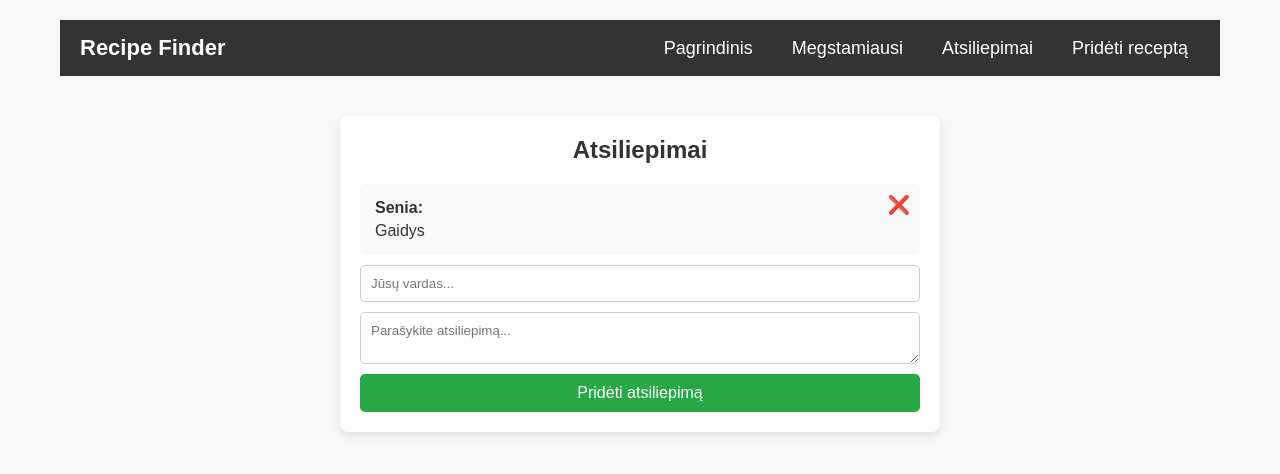
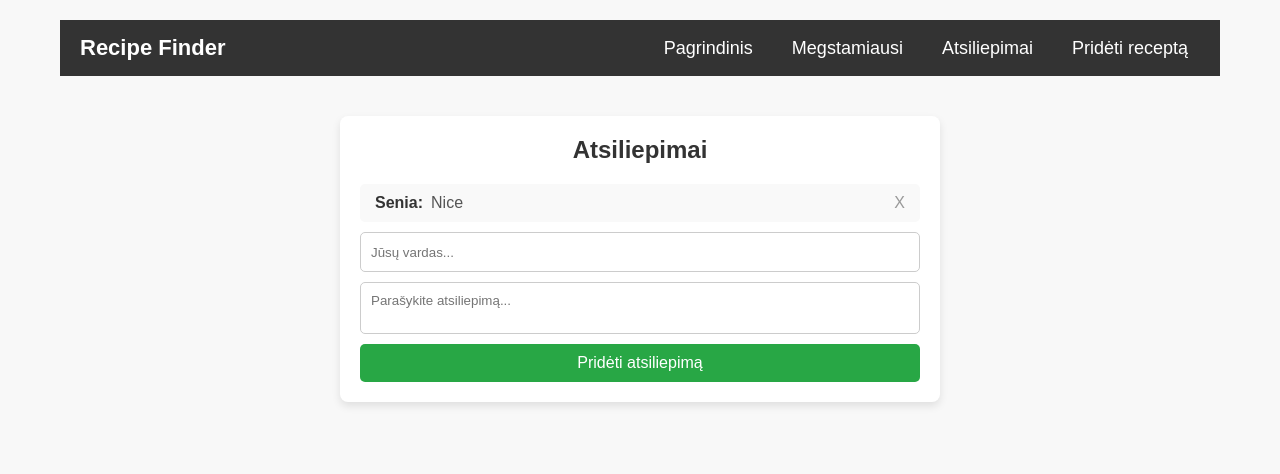
Before and after one commit to Arsenas/React-atsiskaitymas, a React (Vite) app: page /reviews in a window 1280 px wide. Shown: the top 474 px of the page. Built offline with nearby package versions, Linux system fonts and the light colour scheme; data requests are answered from the project's data file.

Commit message:
Pataisyti stiliai: atsiliepimai inline, laukeliu augimas

```diff
--- a/db.json
+++ b/db.json
@@ -1,13 +1,20 @@
 {
   "recipes": [
     {
-      "id": "f1f8",
-      "title": "picl",
-      "image": "https://lindamziedrich.files.wordpress.com/2012/11/pickle-cocktail.jpg?w=223"
+      "id": "1741953987912",
+      "title": "Sigma",
+      "description": "Aprašymas nepateiktas. Bet šis receptas vis tiek vertas dėmesio! 🍽️",
+      "image": "https://www.mimisrecipes.com/wp-content/uploads/2018/12/recipe-placeholder-featured.jpg"
     },
     {
-      "id": "1741953987912",
-      "title": "Sigma",
+      "id": "1741954495048",
+      "title": "SigmaSigma",
+      "description": "Aprašymas nepateiktas. Bet šis receptas vis tiek vertas dėmesio! 🍽️",
+      "image": "https://www.mimisrecipes.com/wp-content/uploads/2018/12/recipe-placeholder-featured.jpg"
+    },
+    {
+      "id": "1741955723862",
+      "title": "aas",
       "description": "Aprašymas nepateiktas. Bet šis receptas vis tiek vertas dėmesio! 🍽️",
       "image": "https://www.mimisrecipes.com/wp-content/uploads/2018/12/recipe-placeholder-featured.jpg"
     }
@@ -15,8 +22,8 @@
   "favorites": [],
   "reviews": [
     {
-      "id": "1741953108530",
-      "text": "Gaidys",
+      "id": "1741955364598",
+      "text": "Nice",
       "author": "Senia"
     }
   ]
--- a/src/pages/AddRecipePage.tsx
+++ b/src/pages/AddRecipePage.tsx
@@ -47,11 +47,11 @@ const AddRecipePage = () => {
 
         <label className="form-label">Aprašymas:</label>
         <textarea
-          className="form-input"
-          value={description}
-          onChange={(e) => setDescription(e.target.value)}
-          placeholder="Įveskite recepto aprašymą..."
-        />
+            className="description-input"
+            value={description}
+            onChange={(e) => setDescription(e.target.value)}
+            placeholder="Įveskite recepto aprašymą..."
+/>
 
         <label className="form-label">Nuotraukos URL (nebūtina):</label>
         <input
--- a/src/pages/ReviewsPage.tsx
+++ b/src/pages/ReviewsPage.tsx
@@ -62,9 +62,11 @@ const ReviewsPage = () => {
         {reviews.length > 0 ? (
           reviews.map((review) => (
             <div key={review.id} className="review-card">
-              <p className="review-author"><strong>{review.author}:</strong></p>
-              <p className="review-text">{review.text}</p>
-              <button className="delete-review-btn" onClick={() => handleDeleteReview(review.id)}>❌</button>
+              <div className="review-content">
+                <span className="review-author"><strong>{review.author}:</strong></span>
+                <span className="review-text">{review.text}</span>
+              </div>
+              <button className="delete-review-btn" onClick={() => handleDeleteReview(review.id)}>X</button>
             </div>
           ))
         ) : (
--- a/src/styles/main.css
+++ b/src/styles/main.css
@@ -142,10 +142,10 @@ body {
 
 .recipe-image {
   width: 100%;
-  max-width: 200px;
-  max-height: 200px;
+  max-width: 300px;
+  max-height: 250px;
   border-radius: 8px;
-  object-fit: fill;
+  object-fit: cover;
   margin-bottom: 20px;
 }
 
@@ -274,31 +274,38 @@ body {
 
 .review-card {
   display: flex;
-  flex-direction: column;
-  align-items: flex-start;
+  align-items: center;
+  justify-content: space-between;
   background-color: #f9f9f9;
-  padding: 15px;
+  padding: 10px 15px;
   border-radius: 5px;
   margin-bottom: 10px;
   position: relative;
+  gap: 10px;
+}
+
+.review-content {
+  display: flex;
+  gap: 8px;
+  align-items: center;
+  flex-wrap: wrap;
 }
 
 .review-author {
   font-weight: bold;
+  color: #333;
 }
 
 .review-text {
-  margin-top: 5px;
+  flex: 1;
+  color: #555;
 }
 
 .delete-review-btn {
-  position: absolute;
-  top: 10px;
-  right: 10px;
   background: none;
   border: none;
-  color: red;
-  font-size: 18px;
+  color: #999999;
+  font-size: 16px;
   cursor: pointer;
 }
 
@@ -313,6 +320,25 @@ body {
   border: 1px solid #ccc;
   border-radius: 5px;
   width: 100%;
+}
+
+.review-author-input,
+.review-input,
+.description-input {
+  padding: 10px;
+  border: 1px solid #ccc;
+  border-radius: 5px;
+  width: 100%;
+  resize: none;
+  overflow: hidden;
+  min-height: 40px;
+}
+
+.review-input:focus,
+.description-input:focus {
+  min-height: 60px;
+  max-height: 150px;
+  overflow-y: auto;
 }
 
 .add-review-btn {
--- a/src/styles/main.scss
+++ b/src/styles/main.scss
@@ -149,10 +149,10 @@
 
   .recipe-image {
     width: 100%;
-    max-width: 200px;
-    max-height: 200px;
+    max-width: 300px;
+    max-height: 250px;
     border-radius: 8px;
-    object-fit: fill;
+    object-fit: cover;
     margin-bottom: 20px;
   }
 
@@ -284,31 +284,41 @@
 
   .review-card {
     display: flex;
-    flex-direction: column;
-    align-items: flex-start;
+    align-items: center;
+    justify-content: space-between;
     background-color: #f9f9f9;
-    padding: 15px;
+    padding: 10px 15px;
     border-radius: 5px;
     margin-bottom: 10px;
     position: relative;
+    gap: 10px;
   }
+
+
+.review-content {
+    display: flex;
+    gap: 8px;
+    align-items: center;
+    flex-wrap: wrap;
+  }
+
 
   .review-author {
     font-weight: bold;
+    color: #333;
   }
 
   .review-text {
-    margin-top: 5px;
+    flex: 1;
+    color: #555;
   }
 
+
   .delete-review-btn {
-    position: absolute;
-    top: 10px;
-    right: 10px;
     background: none;
     border: none;
-    color: red;
-    font-size: 18px;
+    color: #999999;
+    font-size: 16px;
     cursor: pointer;
   }
 
@@ -324,6 +334,26 @@
     border-radius: 5px;
     width: 100%;
   }
+
+  .review-author-input,
+.review-input,
+.description-input {
+  padding: 10px;
+  border: 1px solid #ccc;
+  border-radius: 5px;
+  width: 100%;
+  resize: none; // Neleidžiame rankiniu būdu keisti dydžio
+  overflow: hidden;
+  min-height: 40px;
+}
+
+// Automatinis dydžio keitimas priklausomai nuo teksto kiekio
+.review-input:focus,
+.description-input:focus {
+  min-height: 60px;
+  max-height: 150px;
+  overflow-y: auto;
+}
 
   .add-review-btn {
     background-color: #28a745;
```
Also changed, not shown: 1 other file (tests, documents, lock files or other folders).
